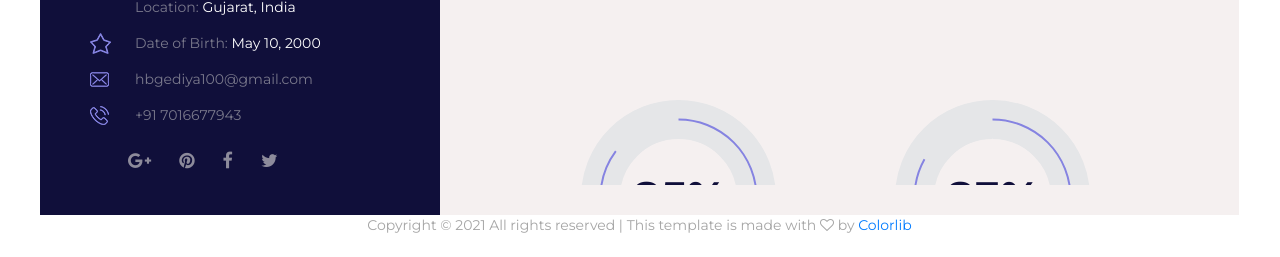
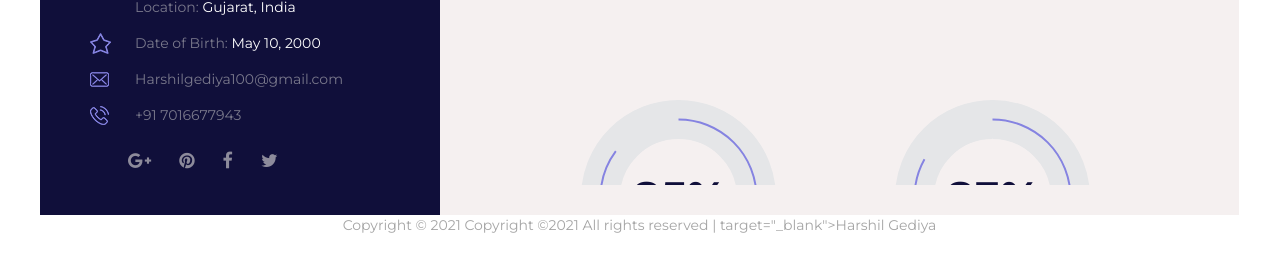
Before and after one commit to harshilgediya/harshilgediya.github.io, a plain HTML site: page index.html in a window 1280 px wide. Shown: the part 540-797 px from the top of the page. Drawn offline with Linux system fonts and the light colour scheme; some packages are replaced by stand-ins of ours; a script that the page names is missing.

Commit message:
copyright + experience correction

```diff
--- a/index.html
+++ b/index.html
@@ -147,7 +147,7 @@
                     </div>
                     <div class="general_info_text">
                       <a href="mailto:contact@linque.com?subject=Job_Inquiry"
-                        >hbgediya100@gmail.com</a
+                        >Harshilgediya100@gmail.com</a
                       >
                     </div>
                   </li>
@@ -265,9 +265,7 @@
         <script>
           document.write(new Date().getFullYear());
         </script>
-        All rights reserved | This template is made with
-        <i class="fa fa-heart-o" aria-hidden="true"></i> by
-        <a href="https://colorlib.com" target="_blank">Colorlib</a>
+       Copyright &copy;<script>document.write(new Date().getFullYear());</script> All rights reserved |   target="_blank">Harshil Gediya</a>
         <!-- Link back to Colorlib can't be removed. Template is licensed under CC BY 3.0. -->
       </div>
     </div>
```
